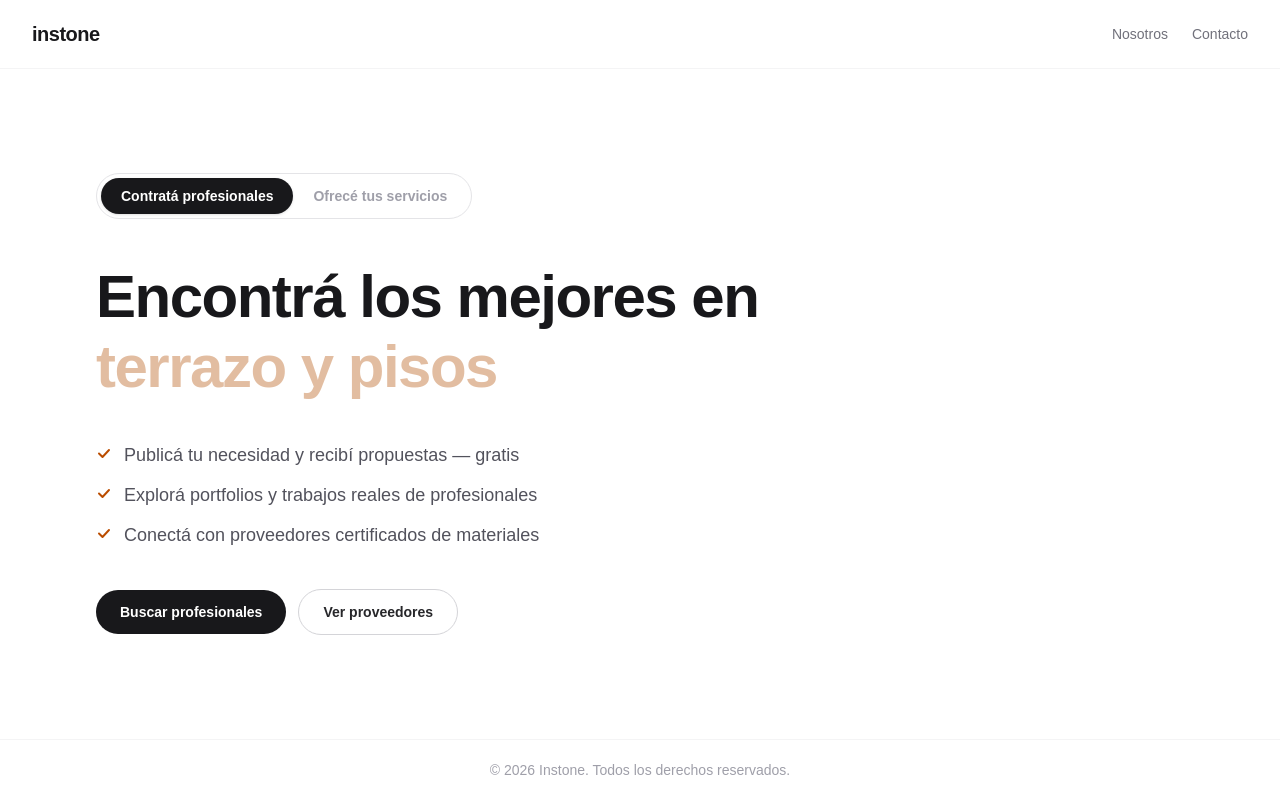
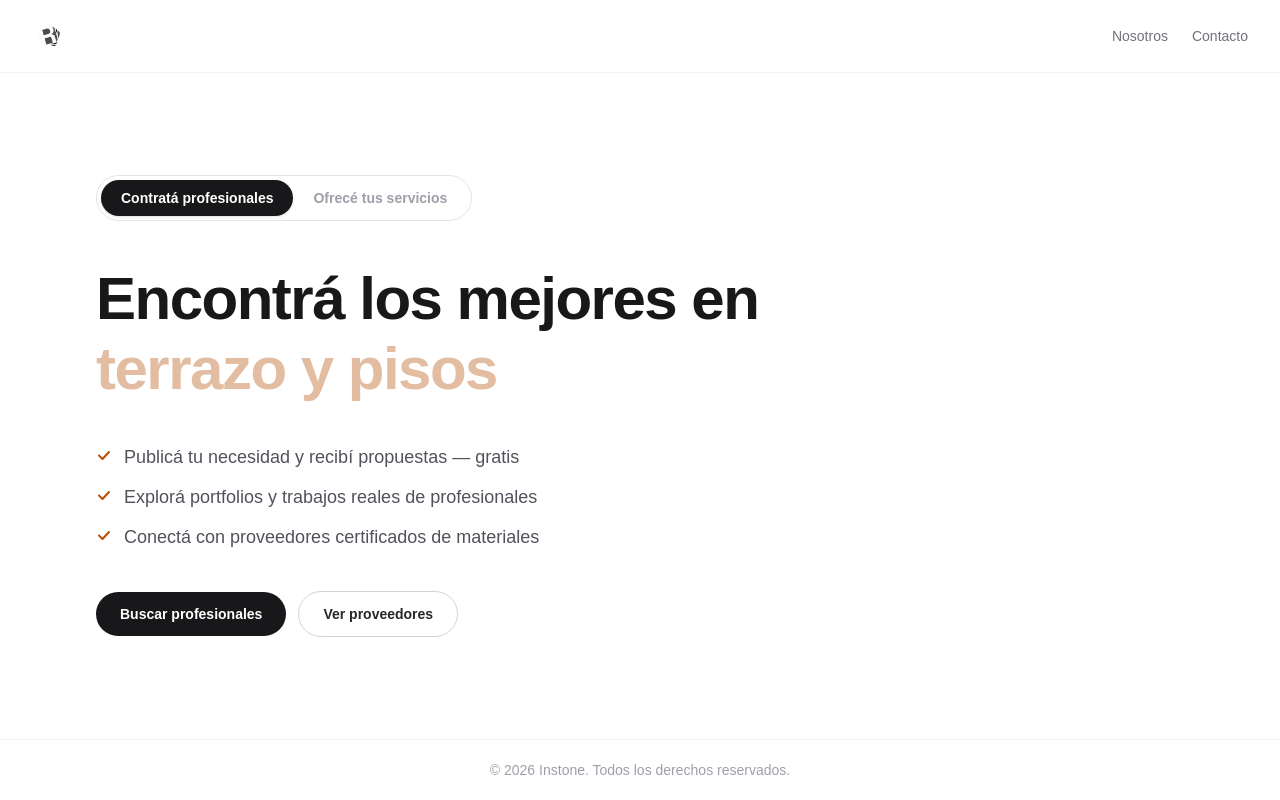
Before and after one commit to ignaciomiranda-cyber/TERRAZZO, a Next.js app: page / in a window 1280 px wide. Built offline with nearby package versions, Linux system fonts and the light colour scheme.

Commit message:
feat(landing): reemplazar texto instone por logo realmoodboard en header
Co-Authored-By: Claude Sonnet 4.6 <noreply@anthropic.com>

```diff
--- a/app/page.tsx
+++ b/app/page.tsx
@@ -67,7 +67,7 @@ export default function Home() {
   return (
     <div className="min-h-screen bg-white flex flex-col">
       <header className="flex items-center justify-between px-8 py-5 border-b border-zinc-100">
-        <span className="text-xl font-bold tracking-tight text-zinc-900">instone</span>
+        <img src="/Realmood-Hibrida-Grafito.png" alt="Realmoodboard" className="h-8 w-auto" />
         <nav className="flex items-center gap-6 text-sm text-zinc-500">
           <a href="#about" className="hover:text-zinc-900 transition-colors">Nosotros</a>
           <a href="#contact" className="hover:text-zinc-900 transition-colors">Contacto</a>
```
